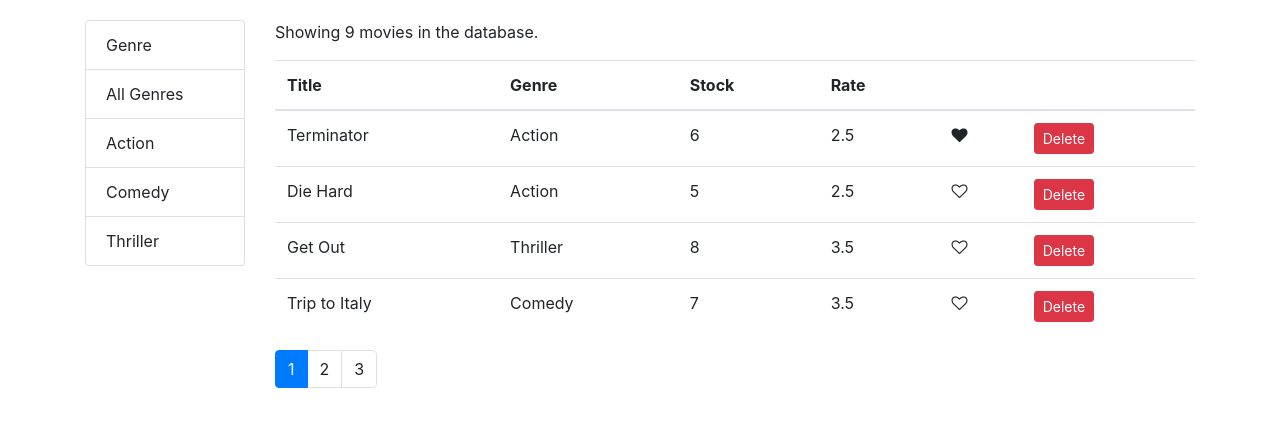
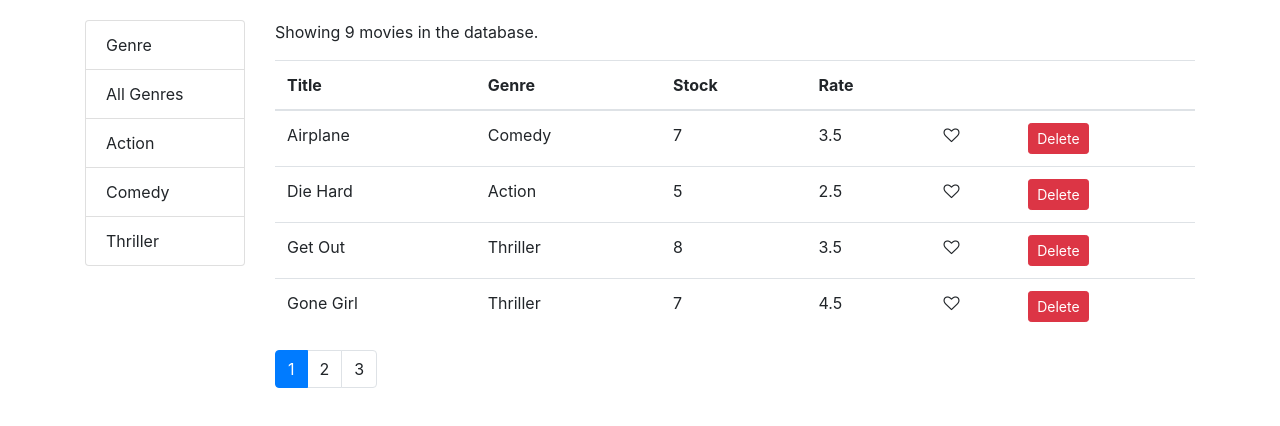
Before and after one commit to aindriu80/vidly-react, a React (Create React App) app: page / in a window 1280 px wide. Shown: the top 426 px of the page. Built offline with nearby package versions, Linux system fonts and the light colour scheme.

Commit message:
Implementing sorting & reverse sorting

```diff
--- a/src/components/movies.jsx
+++ b/src/components/movies.jsx
@@ -6,13 +6,15 @@ import Pagination from './common/pagination';
 import { getMovies } from '../services/fakeMovieService';
 import { getGenres } from '../services/fakeGenreService';
 import { paginate } from '../utils/paginate';
+import _ from 'lodash';
 class Movies extends Component {
     state = {
         movies: getMovies(),
         // movies: [],
         genres: [],
         currentPage: 1,
-        pageSize: 4
+        pageSize: 4,
+        sortColumn: { path: 'title', order: 'asc' }
     };
 
     componentDidMount() {
@@ -46,12 +48,22 @@ class Movies extends Component {
     };
 
     handleSort = path => {
-        console.log(path);
+        // console.log(path);
+        const sortColumn = { ...this.state.sortColumn };
+        if (sortColumn.path === path)
+            sortColumn.order = (sortColumn.order === 'asc') ? 'desc' : 'asc';
+        else {
+            sortColumn.path = path;
+            sortColumn.order = 'asc';
+
+        }
+        this.setState({ sortColumn });
+        // this.setState({ sortColumn: { path, order: 'asc' } });
     };
 
     render() {
         const { length: count } = this.state.movies;
-        const { pageSize, currentPage, selectedGenre, movies: allMovies } = this.state;
+        const { pageSize, currentPage, sortColumn, selectedGenre, movies: allMovies } = this.state;
 
         if (count === 0)
             return <p> There are no movies in the database.</p>;
@@ -60,7 +72,9 @@ class Movies extends Component {
             ? allMovies.filter(m => m.genre._id === selectedGenre._id)
             : allMovies;
 
-        const movies = paginate(filtered, currentPage, pageSize);
+        const sorted = _.orderBy(filtered, [sortColumn.path], [sortColumn.order]);
+
+        const movies = paginate(sorted, currentPage, pageSize);
 
         return (
             <div className="row">
```
